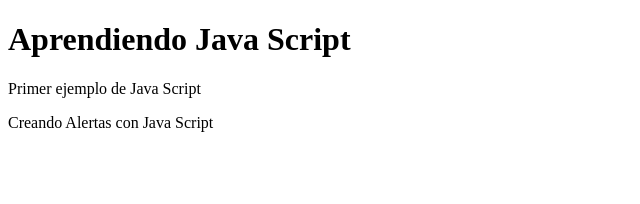
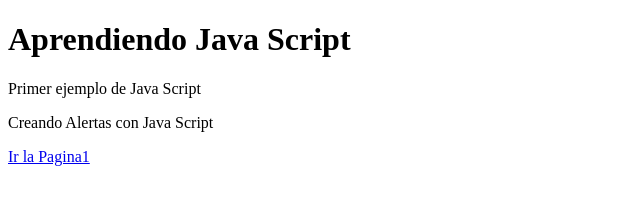
Before and after one commit to arturohuapayahuapaya/proyecto-demo, a plain HTML site: page index.html in a window 1280 px wide. Shown: the whole page, without its empty margins (0-640 px from the left). Drawn offline with Linux system fonts and the light colour scheme.

Commit message:
Update index.html

```diff
--- a/index.html
+++ b/index.html
@@ -15,6 +15,7 @@
 		<div>
 			<p>Creando Alertas con Java Script</p>
 		</div>
+		<a href="pagina1.html">Ir la Pagina1</a>
 	</main>
 	<footer>
 
```
